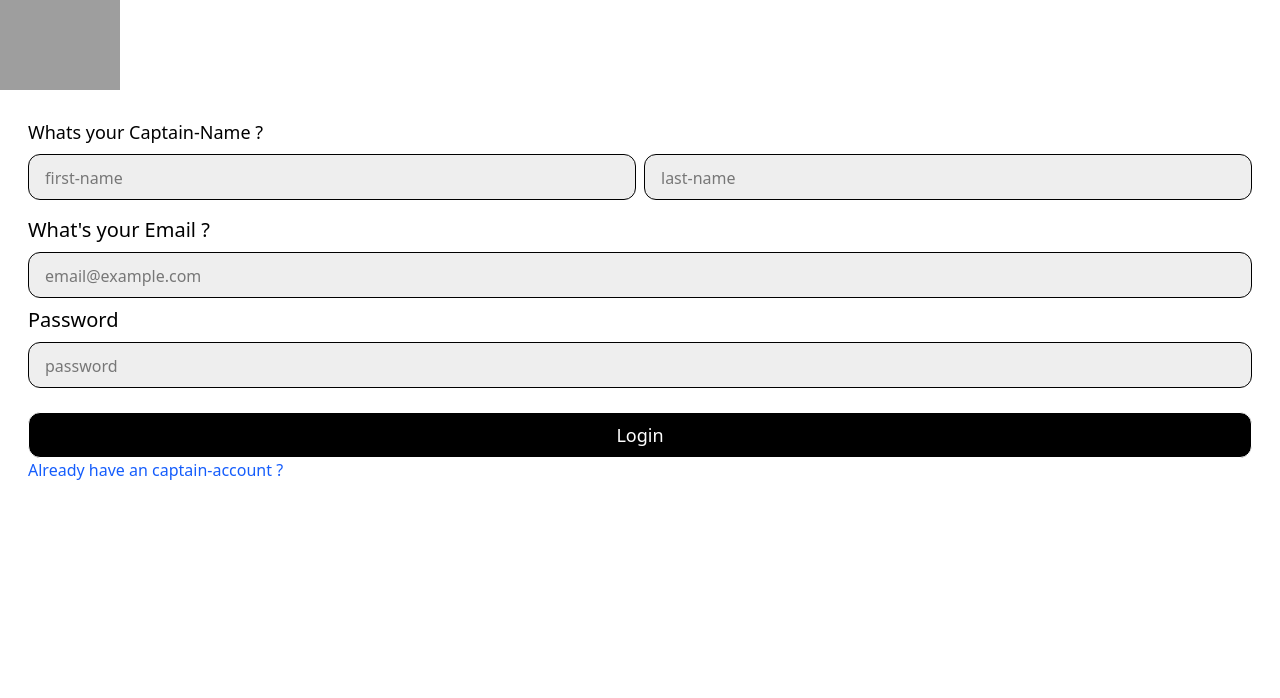
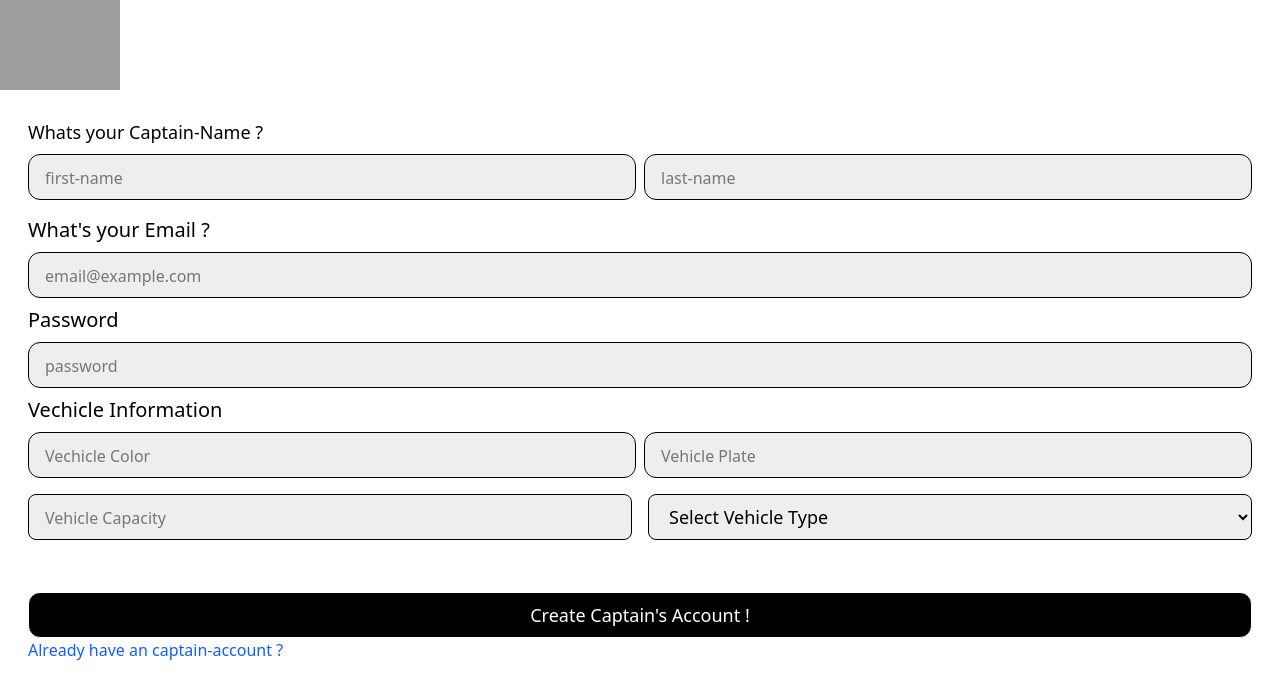
Before and after one commit to sartha555k/Urban-miles, a React (Vite) app in the folder Frontend/: page /captain-signup in a window 1280 px wide. Shown: the top 698 px of the page. Built offline with nearby package versions, Linux system fonts and the light colour scheme; grey boxes are pictures that could not be loaded.

Commit message:
feat: add Captain context and home page; enhance CaptainSignup with vehicle details and API integration

```diff
--- a/Frontend/src/App.jsx
+++ b/Frontend/src/App.jsx
@@ -9,6 +9,7 @@ import CaptainSignup from "./pages/CaptainSignup";
 import { UserDataContext } from "./context/UserContext";
 import UserProtectedWrapper from "./pages/UserProtectedWrapper";
 import UserLogout from "./pages/UserLogout";
+import CaptainHome from "./pages/CaptainHome";
 const App = () => {
   useContext(UserDataContext);
   return (
@@ -36,6 +37,7 @@ const App = () => {
             </UserProtectedWrapper>
           }
         />
+        <Route path = "/captain-home" element={<CaptainHome/>}/>
       </Routes>
     </div>
   );
--- /dev/null
+++ b/Frontend/src/context/CaptainContext.jsx
@@ -0,0 +1,30 @@
+import React, {createContext, useState } from "react";
+export const CaptainDataContext = createContext();
+
+const CaptainContext = ({ children }) => {
+  const [captain, setCaptain] = useState(null);
+  const [isLoading, setIsLoading] = useState(false);
+  const [error, setError] = useState(null);
+
+  const updateCaptain = (captainData) => {
+    setCaptain(captainData);
+  };
+
+  const value = {
+    captain,
+    setCaptain,
+    isLoading,
+    setIsLoading,
+    error,
+    setError,
+    updateCaptain,
+  };
+
+  return (
+    <CaptainDataContext.Provider value={value}>
+      {children}
+    </CaptainDataContext.Provider>
+  );
+};
+
+export default CaptainContext;
--- a/Frontend/src/main.jsx
+++ b/Frontend/src/main.jsx
@@ -3,14 +3,17 @@ import { createRoot } from "react-dom/client";
 import "./index.css";
 import App from "./App.jsx";
 import { BrowserRouter } from "react-router-dom";
-import UserContext from "./context/userContext.jsx";
+import UserContext from "./context/UserContext.jsx";
+import CaptainContext from "./context/CaptainContext.jsx";
 
 createRoot(document.getElementById("root")).render(
   <StrictMode>
+    <CaptainContext>
     <UserContext>
     <BrowserRouter>
       <App />
     </BrowserRouter>
     </UserContext>
+    </CaptainContext>
   </StrictMode>
 );
--- /dev/null
+++ b/Frontend/src/pages/CaptainHome.jsx
@@ -0,0 +1,9 @@
+import React from 'react'
+
+const CaptainHome = () => {
+  return (
+    <div>CaptainHome</div>
+  )
+}
+
+export default CaptainHome
--- a/Frontend/src/pages/CaptainSignup.jsx
+++ b/Frontend/src/pages/CaptainSignup.jsx
@@ -1,28 +1,59 @@
-import React, { useState } from 'react'
-import { Link } from 'react-router-dom';
+import React, { useContext, useState } from "react";
+import { Link, Navigate } from "react-router-dom";
+import { CaptainDataContext } from "../context/CaptainContext";
+import axios from "axios";
+import { useNavigate } from "react-router-dom";
 
 const CaptainSignup = () => {
-  const [firstname , setFirstname] = useState('');
-    const [lastname , setLastname] = useState('');
-    const [emailId , setEmailId] = useState('');
-    const [password , setPassword] = useState('');
-    const [userdata , setUserdata]=useState({})
-    const submitHandler = (e)=>{
-      e.preventDefault()
-      setUserdata({
-        emailId:emailId,
-        password:password,
-        fullName:{
-        firstname:firstname,
-        lastname:lastname
+  const [firstname, setFirstname] = useState("");
+  const [lastname, setLastname] = useState("");
+  const [emailId, setEmailId] = useState("");
+  const [password, setPassword] = useState("");
+  const [vehicleColor, setVehicleColor] = useState("");
+  const [vehiclePlate, setVehiclePlate] = useState("");
+  const [vehicleCapacity, setVehicleCapacity] = useState("");
+  const [vehicleType, setVehicleType] = useState("");
+  const { captain, setCaptain } = React.useContext(CaptainDataContext);
+  const navigate = useNavigate();
+  const submitHandler = async(e) => {
+    e.preventDefault();
+    const captainData = {
+      emailId: emailId,
+      password: password,
+      fullname: {
+        firstName: firstname,
+        lastName: lastname,
+      },
+      vehicle:{
+        color:vehicleColor,
+        plate:vehiclePlate,
+        capacity:vehicleCapacity,
+        vehicleType:vehicleType
       }
-      })
-      console.log(userdata);
-      setEmailId('');
-      setPassword('')
-      setFirstname('');
-      setLastname('');
     }
+
+    const response = await axios.post(
+      `${import.meta.env.VITE_BASE_URL}/captains/register`,
+      captainData
+    );
+    if(response.status == 201){
+      const data = response.data;
+      setCaptain(data);
+      localStorage.setItem('token' , data.token)
+      navigate('/captain-home')
+    }
+
+
+
+    setEmailId("");
+    setPassword("");
+    setFirstname("");
+    setLastname("");
+    setVehicleCapacity("");
+    setVehicleColor("");
+    setVehiclePlate("");
+    setVehicleType("");
+  };
   return (
     <div>
       <div>
@@ -37,14 +68,16 @@ const CaptainSignup = () => {
             submitHandler(e);
           }}
         >
-          <h3 className='text-lg font-medium mb-2'>Whats your Captain-Name ?</h3>
-          <div className='flex gap-2'>
+          <h3 className="text-lg font-medium mb-2">
+            Whats your Captain-Name ?
+          </h3>
+          <div className="flex gap-2">
             <input
               type="text"
               placeholder="first-name"
               required
               value={firstname}
-            onChange={(e)=>{
+              onChange={(e) => {
                 setFirstname(e.target.value);
               }}
               className="bg-[#eeeeee] rounded-xl mb-4 px-4 py-2 border w-full text-lg placeholder:text-base"
@@ -54,8 +87,8 @@ const CaptainSignup = () => {
               placeholder="last-name"
               required
               value={lastname}
-            onChange={(e)=>{
-              setLastname(e.target.value)
+              onChange={(e) => {
+                setLastname(e.target.value);
               }}
               className="bg-[#eeeeee] rounded-xl mb-4 placeholder:text-base text-lg px-4 py-2 border w-full"
             />
@@ -67,8 +100,8 @@ const CaptainSignup = () => {
             placeholder="email@example.com"
             required
             value={emailId}
-            onChange={(e)=>{
-              setEmailId(e.target.value)
+            onChange={(e) => {
+              setEmailId(e.target.value);
             }}
             className="bg-[#eeeeee] rounded-xl px-4 py-2 border w-full text-lg placeholder:text-base"
           />
@@ -78,13 +111,67 @@ const CaptainSignup = () => {
             placeholder="password"
             required
             value={password}
-            onChange={(e)=>{
-              setPassword(e.target.value)
+            onChange={(e) => {
+              setPassword(e.target.value);
             }}
             className="bg-[#eeeeee] rounded-xl placeholder:text-base text-lg px-4 py-2 border w-full"
           />
+
+          <h3 className="text-xl mb-2 font-medium mt-2">
+            Vechicle Information
+          </h3>
+          <div className="flex gap-2">
+            <input
+              type="text"
+              placeholder="Vechicle Color"
+              required
+              value={vehicleColor}
+              onChange={(e) => {
+                setVehicleColor(e.target.value);
+              }}
+              className="bg-[#eeeeee] rounded-xl mb-4 px-4 py-2 border w-full text-lg placeholder:text-base"
+            />
+            <input
+              type="text"
+              placeholder="Vehicle Plate"
+              required
+              value={vehiclePlate}
+              onChange={(e) => {
+                setVehiclePlate(e.target.value);
+              }}
+              className="bg-[#eeeeee] rounded-xl mb-4 placeholder:text-base text-lg px-4 py-2 border w-full"
+            />
+          </div>
+          <div className="flex gap-4 mb-7">
+            <input
+              required
+              className="bg-[#eeeeee] w-1/2 rounded-lg px-4 py-2 border text-lg placeholder:text-base"
+              type="number"
+              placeholder="Vehicle Capacity"
+              value={vehicleCapacity}
+              onChange={(e) => {
+                setVehicleCapacity(e.target.value);
+              }}
+            />
+            <select
+              required
+              className="bg-[#eeeeee] w-1/2 rounded-lg px-4 py-2 border text-lg placeholder:text-base"
+              value={vehicleType}
+              onChange={(e) => {
+                setVehicleType(e.target.value);
+              }}
+            >
+              <option value="" disabled>
+                Select Vehicle Type
+              </option>
+              <option value="car">Car</option>
+              <option value="auto">Auto</option>
+              <option value="moto">Moto</option>
+            </select>
+          </div>
+
           <button className="bg-black text-white placeholder:text-base text-lg px-4 py-2 border w-full mt-6 rounded-xl">
-            Login
+            Create Captain's Account !
           </button>
           <Link to="/captain-login" className="text-blue-600">
             Already have an captain-account ?
@@ -93,6 +180,6 @@ const CaptainSignup = () => {
       </div>
     </div>
   );
-}
+};
 
-export default CaptainSignup
+export default CaptainSignup;
```
Lines whose indentation alone changed are shown as unchanged.
